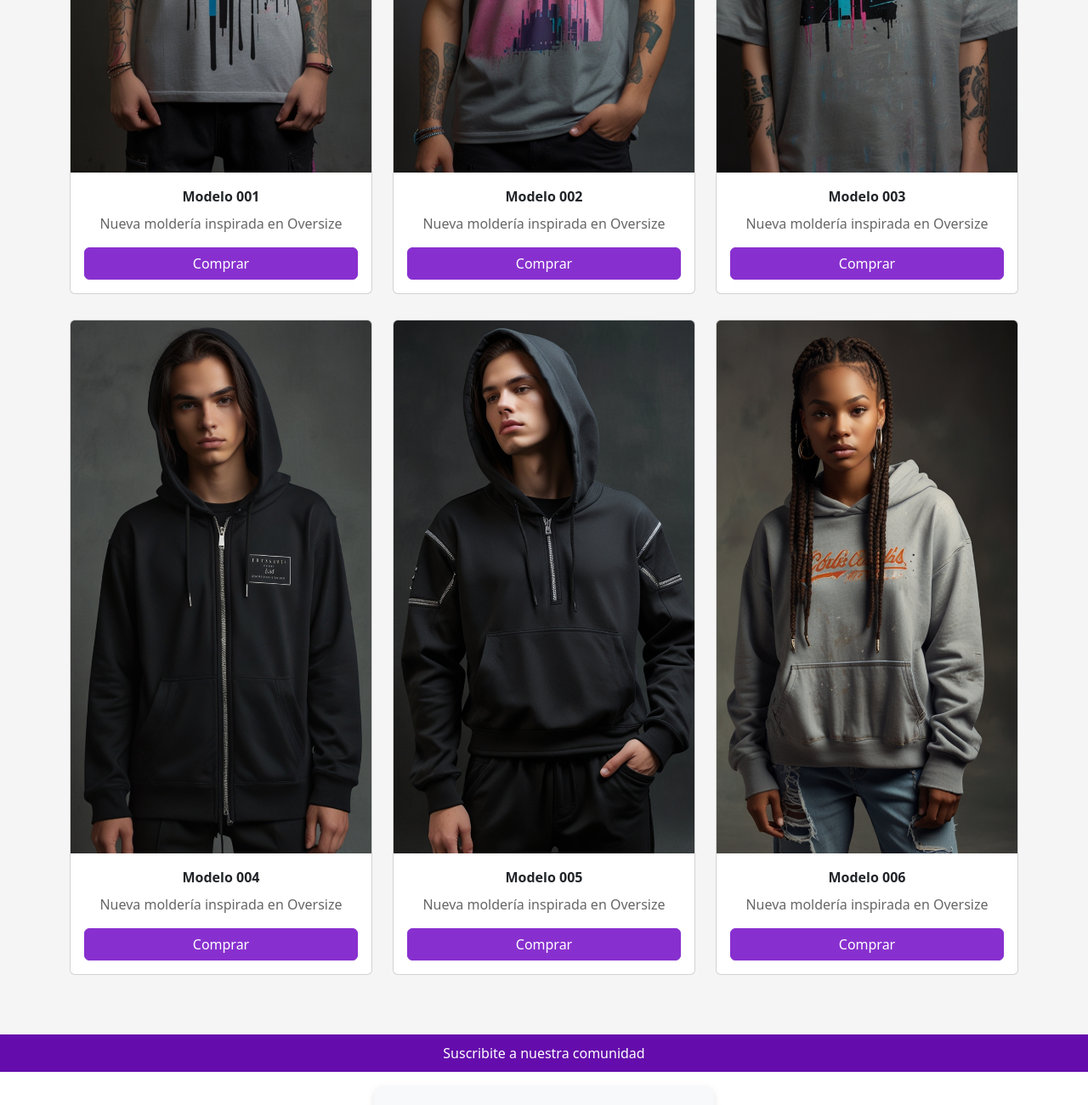
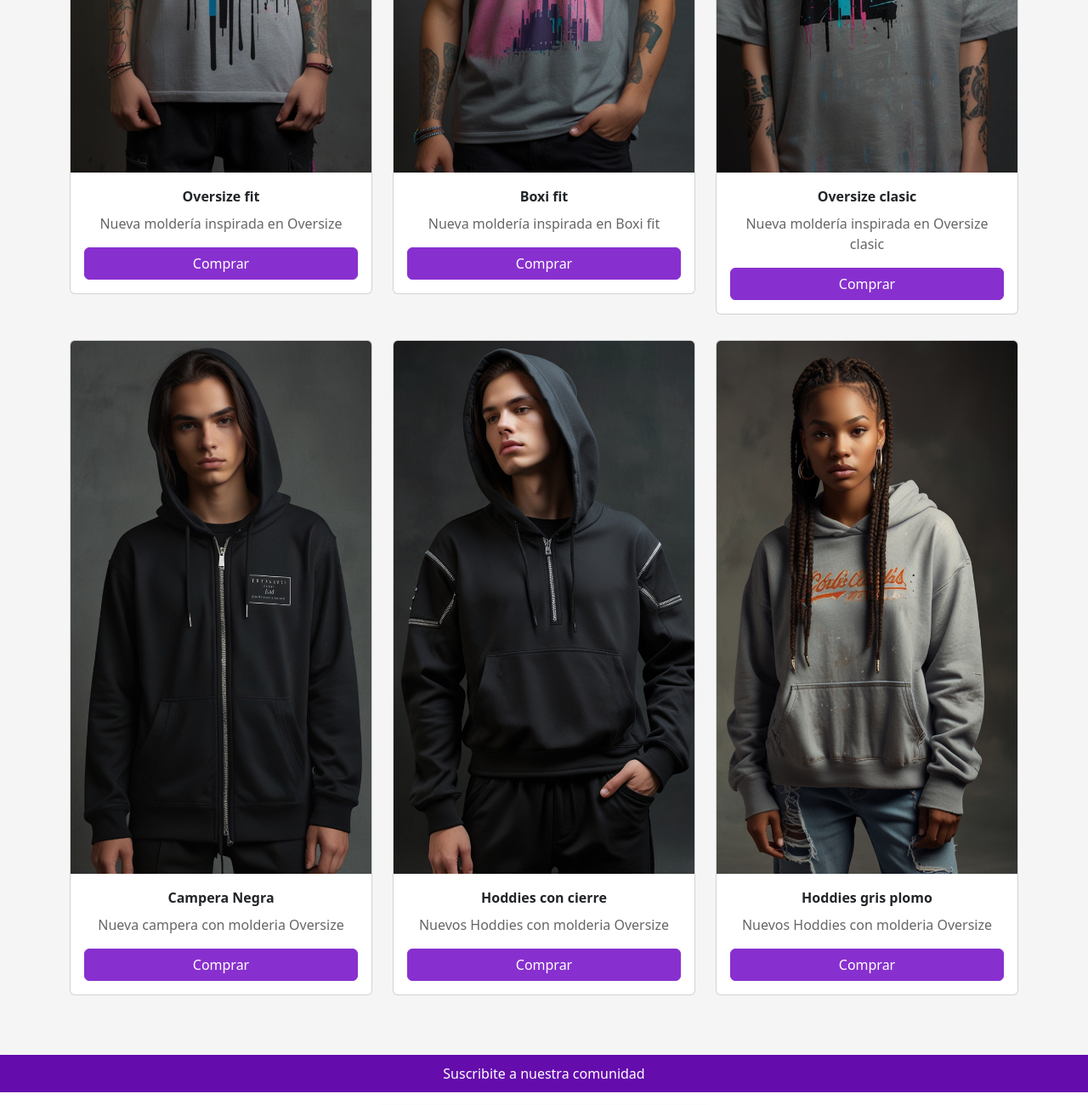
Before and after one commit to Emacord/marca, a website: page pages/productos.html in a window 1280 px wide. Shown: the part 666-1966 px from the top of the page at 85% size. Drawn offline with nearby package versions, Linux system fonts and the light colour scheme.

Commit message:
Modificacion de texto de productos

```diff
--- a/pages/productos.html
+++ b/pages/productos.html
@@ -51,7 +51,7 @@
                     <div class="card productosdestacados">
                       <img src="../assets/img/marca01.jpg" class="card-img-top" alt="una persona posando una oversize">
                       <div class="card-body">
-                        <p class="card-title">Modelo 001</p>
+                        <p class="card-title">Oversize fit</p>
                         <p class="card-text">Nueva moldería inspirada en Oversize</p>
                         <a href="#" class="btn btn-primary">Comprar</a>
                       </div>
@@ -62,8 +62,8 @@
                     <div class="card productosdestacados">
                       <img src="../assets/img/marca02.jpg" class="card-img-top" alt="una persona posando una oversize">
                       <div class="card-body">
-                        <p class="card-title">Modelo 002</p>
-                        <p class="card-text">Nueva moldería inspirada en Oversize</p>
+                        <p class="card-title">Boxi fit</p>
+                        <p class="card-text">Nueva moldería inspirada en Boxi fit</p>
                         <a href="#" class="btn btn-primary">Comprar</a>
                       </div>
                     </div>
@@ -73,8 +73,8 @@
                     <div class="card productosdestacados">
                       <img src="../assets/img/marca03.jpg" class="card-img-top" alt="una persona posando una oversize">
                       <div class="card-body">
-                        <p class="card-title">Modelo 003</p>
-                        <p class="card-text">Nueva moldería inspirada en Oversize</p>
+                        <p class="card-title">Oversize clasic</p>
+                        <p class="card-text">Nueva moldería inspirada en Oversize clasic</p>
                         <a href="#" class="btn btn-primary">Comprar</a>
                       </div>
                     </div>
@@ -84,8 +84,8 @@
                     <div class="card productosdestacados">
                       <img src="../assets/img/marcahoodie01.jpg" class="card-img-top" alt="una persona posando un buzo">
                       <div class="card-body">
-                        <p class="card-title">Modelo 004</p>
-                        <p class="card-text">Nueva moldería inspirada en Oversize</p>
+                        <p class="card-title">Campera Negra</p>
+                        <p class="card-text">Nueva campera con molderia Oversize</p>
                         <a href="#" class="btn btn-primary">Comprar</a>
                       </div>
                     </div>
@@ -95,8 +95,8 @@
                     <div class="card productosdestacados">
                       <img src="../assets/img/marcahoodie02.jpg" class="card-img-top" alt="una persona posando un buzo">
                       <div class="card-body">
-                        <p class="card-title">Modelo 005</p>
-                        <p class="card-text">Nueva moldería inspirada en Oversize</p>
+                        <p class="card-title">Hoddies con cierre</p>
+                        <p class="card-text">Nuevos Hoddies con molderia Oversize</p>
                         <a href="#" class="btn btn-primary">Comprar</a>
                       </div>
                     </div>
@@ -106,8 +106,8 @@
                     <div class="card productosdestacados">
                       <img src="../assets/img/marcahoodie03.jpg" class="card-img-top" alt="una persona posando un buzo">
                       <div class="card-body">
-                        <p class="card-title">Modelo 006</p>
-                        <p class="card-text">Nueva moldería inspirada en Oversize</p>
+                        <p class="card-title">Hoddies gris plomo</p>
+                        <p class="card-text">Nuevos Hoddies con molderia Oversize</p>
                         <a href="#" class="btn btn-primary">Comprar</a>
                       </div>
                     </div>
```
Also changed, not shown: index.html (+5 -5 lines).
